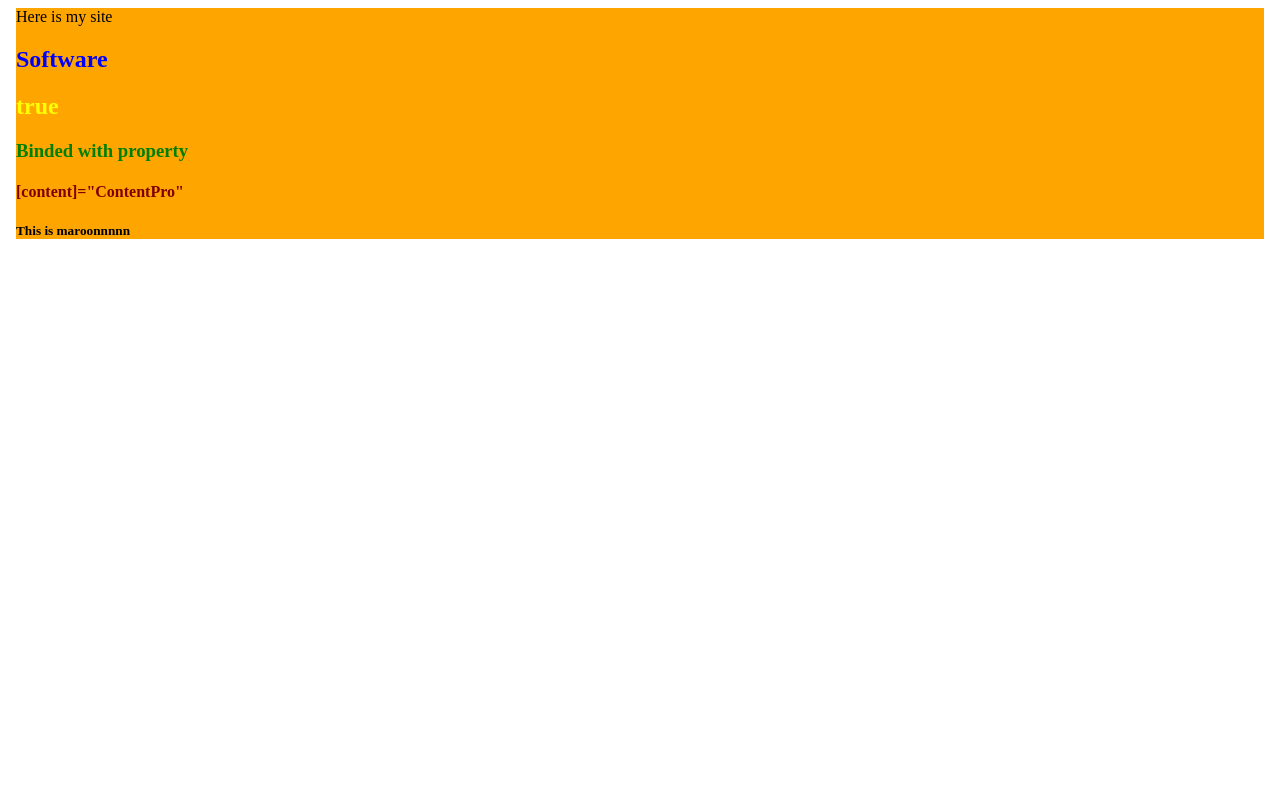
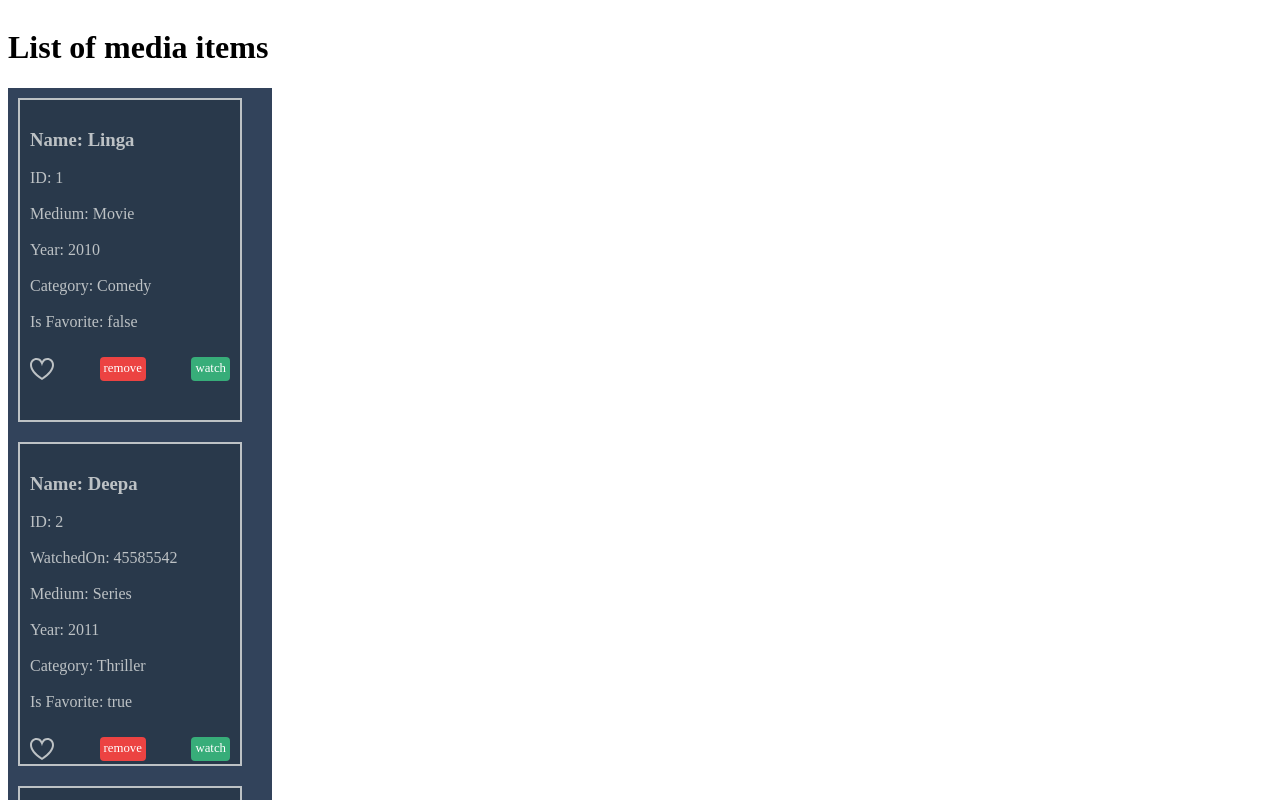
Before and after one commit to hulikeri/AngularBasic, an Angular app: page / in a window 1280 px wide. Shown: the top 800 px of the page. Built offline with nearby package versions, Linux system fonts and the light colour scheme.

Commit message:
NGFOR loop implementaion

```diff
--- a/src/app/app.component.html
+++ b/src/app/app.component.html
@@ -1,18 +1,15 @@
 <html>
+    <h1>{{title}}</h1>
     <section>
-        <body class="BodyProperties">Here is my site
+
+        <!-- <body class="BodyProperties">Here is my site
             <h1>{{title}}</h1>
             <h2>{{isReturnable()}}</h2>
             <h3 [textContent]="BindingProperty"></h3>
             <h4>[content]="ContentPro"</h4>
             <h5>This is maroonnnnn</h5>
-        </body>
-        <app-media-itmes [MediaInput]="firstMediaItems" (Delete)="OnMediaItemDelete($event)">
-            <head>
-                <title>Angular</title>
-            </head>
-
-        </app-media-itmes>
+        </body> -->
+        <app-media-item-list></app-media-item-list>
     </section>
     <router-outlet></router-outlet>
 </html>
--- a/src/app/app.component.scss
+++ b/src/app/app.component.scss
@@ -1,5 +1,27 @@
-h1{color: blue;}
-  h2{color: yellow;}
-  h3{color: green;}
-  h4{color: maroon;}
-  .BodyProperties{background-color: Orange;}
+:host {
+  display: flex;
+  min-height: 100%;
+}
+nav {
+  width: 68px;
+  background-color: #53ace4;
+}
+nav .icon {
+  width: 48px;
+  height: 48px;
+  margin: 10px;
+}
+section {
+  width: 100%;
+  background-color: #32435b;
+}
+section > header {
+  color: #ffffff;
+  padding: 10px;
+}
+section > header > h1 {
+  font-size: 2em;
+}
+section > header .description {
+  font-style: italic;
+}
--- a/src/app/app.component.ts
+++ b/src/app/app.component.ts
@@ -7,16 +7,16 @@ import { Component } from '@angular/core';
   styleUrls: ['./app.component.scss']
 })
 export class AppComponent {
-  title = 'Software';
+  title = 'List of media items';
   BindingProperty = 'Binded with property';
   ContentPro = 'Binded with contentqq'
   isReturnable(){
     return true;
   }
   firstMediaItems = {
-    Id: null,
-    Name: 'Ling',
-    Medium: 'Criud Operation with next buttons'
+    id: null,
+    name: 'Ling',
+    medium: 'Criud Operation with next buttons'
   }
 
   OnMediaItemDelete(mediaInput: any)
--- a/src/app/app.module.ts
+++ b/src/app/app.module.ts
@@ -4,11 +4,13 @@ import { BrowserModule } from '@angular/platform-browser';
 import { AppRoutingModule } from './app-routing.module';
 import { AppComponent } from './app.component';
 import { MediaItmesComponent } from './media-itmes/media-itmes.component';
+import { MediaItemListComponent } from './media-item-list/media-item-list.component';
 
 @NgModule({
   declarations: [
     AppComponent,
-    MediaItmesComponent
+    MediaItmesComponent,
+    MediaItemListComponent
   ],
   imports: [
     BrowserModule,
--- /dev/null
+++ b/src/app/media-item-list/media-item-list.component.html
@@ -0,0 +1,9 @@
+<app-media-itmes
+ *ngFor="let item of MediaItems"
+ [MediaInput]="item"
+ (Delete)="OnMediaItemDelete($event)" (Watch)="OnMediaItemWatched($event)">
+    <head>
+        <title>Angular</title>
+    </head>
+
+</app-media-itmes>
--- /dev/null
+++ b/src/app/media-item-list/media-item-list.component.scss
@@ -0,0 +1,37 @@
+:host {
+    display: flex;
+    height: calc(100% - 95px);
+    flex-direction: column;
+    padding: 10px;
+  }
+  header {
+    color: #c6c5c3;
+  }
+  header.medium-movies {
+    color: #53ace4;
+  }
+  header.medium-series {
+    color: #45bf94;
+  }
+  header > h2 {
+    font-size: 1.4em;
+  }
+  header > h2.error {
+    color: #d93a3e;
+  }
+  section {
+    flex: 1;
+    display: flex;
+    flex-flow: row wrap;
+    align-content: flex-start;
+  }
+  section > media-item {
+    margin: 10px;
+  }
+  footer {
+    text-align: right;
+  }
+  footer .icon {
+    width: 64px;
+    height: 64px;
+  }
--- /dev/null
+++ b/src/app/media-item-list/media-item-list.component.ts
@@ -0,0 +1,52 @@
+import { Component, OnInit } from '@angular/core';
+
+@Component({
+  selector: 'app-media-item-list',
+  templateUrl: './media-item-list.component.html',
+  styleUrls: ['./media-item-list.component.scss']
+})
+export class MediaItemListComponent implements OnInit {
+MediaItems = [
+  {
+    id: 1,
+    name: 'Linga',
+    medium: 'Movie',
+    category: 'Comedy',
+    year: 2010,
+    watchedOn: null,
+    isFavorite: false
+  },
+  {
+    id: 2,
+    name: 'Deepa',
+    medium: 'Series',
+    category: 'Thriller',
+    year: 2011,
+    watchedOn: 45585542,
+    isFavorite: true
+  },
+  {
+    id: 3,
+    name: 'Leisha',
+    medium: 'Kids',
+    category: 'Knowladge',
+    year: 2021,
+    watchedOn: null,
+    isFavorite: true
+  }
+]
+OnMediaItemDelete(MediaItem: any)
+{
+
+}
+
+OnMediaItemWatched(MediaItem: any)
+{
+
+}
+  constructor() { }
+
+  ngOnInit(): void {
+  }
+
+}
--- a/src/app/media-itmes/media-itmes.component.html
+++ b/src/app/media-itmes/media-itmes.component.html
@@ -1,9 +1,24 @@
+<section>
+    <h1>Name: {{MediaInput.name}}</h1>
+    <div>ID: {{MediaInput.id}}</div><br>
+    <ng-template [ngIf]="MediaInput.watchedOn">
+    <div>WatchedOn: {{MediaInput.watchedOn}}</div><br>
+    </ng-template>
+    <div>Medium: {{MediaInput.medium}} </div><br>
+    <div>Year: {{MediaInput.year}}</div><br>
+    <div>Category: {{MediaInput.category}}</div><br>
+    <div>Is Favorite: {{MediaInput.isFavorite}}</div><br>
 
-<div *ngIf="MediaInput.Id">
-    <h1>{{MediaInput.Id}}</h1>
-    <h2>{{MediaInput.Name}}</h2>
-    {{MediaInput.Medium}} <br><br>
-    <button id="btnAdd">add</button>
-    <button id="btnUpdate">Update</button>
-    <button id="btnRemove" (click)="OnDelete()">Remove</button> &nbsp;
-</div>
+    <div class="tools">
+        <svg class="favorite" xmlns="http://www.w3.org/2000/svg" viewBox="0 0 24 24">
+          <path d="M12 9.229c.234-1.12 1.547-6.229 5.382-6.229 2.22 0 4.618 1.551 4.618 5.003 0 3.907-3.627 8.47-10 12.629-6.373-4.159-10-8.722-10-12.629 0-3.484 2.369-5.005 4.577-5.005 3.923 0 5.145 5.126 5.423 6.231zm-12-1.226c0 4.068 3.06 9.481 12 14.997 8.94-5.516 12-10.929 12-14.997 0-7.962-9.648-9.028-12-3.737-2.338-5.262-12-4.27-12 3.737z"
+          />
+        </svg>
+        <a class="delete" (click)="OnDelete()">
+          remove
+        </a>
+        <a class="details" (click)="OnWatched()">
+          watch
+        </a>
+      </div>
+</section>
--- a/src/app/media-itmes/media-itmes.component.scss
+++ b/src/app/media-itmes/media-itmes.component.scss
@@ -1 +1,68 @@
-button{color: white; background-color: gray;}
+:host {
+    display: flex;
+    flex-direction: column;
+    width: 200px;
+    height: 300px;
+    border: 2px solid;
+    background-color: #29394b;
+    padding: 10px;
+    color: #bdc2c5;
+    margin: 0 20px 20px 0;
+    overflow-y: scroll;
+  }
+  h2 {
+    font-size: 1.6em;
+    flex: 1;
+  }
+  :host(.medium-movies) {
+    border-color: #53ace4;
+  }
+  :host(.medium-movies) > h2 {
+    color: #53ace4;
+  }
+  :host(.medium-series) {
+    border-color: #45bf94;
+  }
+  :host(.medium-series) > h2 {
+    color: #45bf94;
+  }
+  .tools {
+    margin-top: 8px;
+    display: flex;
+    flex-wrap: nowrap;
+    justify-content: space-between;
+  }
+  .favorite {
+    width: 24px;
+    height: 24px;
+    fill: #bdc2c5;
+    cursor: pointer;
+  }
+  .favorite.is-favorite {
+      fill: #37ad79;
+  }
+  .favorite.is-favorite-hovering {
+      fill: #45bf94;
+  }
+  .favorite.is-favorite.is-favorite-hovering {
+      fill: #ec4342;
+  }
+  .delete {
+    display: block;
+    background-color: #ec4342;
+    padding: 4px;
+    font-size: .8em;
+    border-radius: 4px;
+    color: #ffffff;
+    cursor: pointer;
+  }
+  .details {
+    display: block;
+    background-color: #37ad79;
+    padding: 4px;
+    font-size: .8em;
+    border-radius: 4px;
+    color: #ffffff;
+    cursor: pointer;
+    text-decoration: none;
+  }
--- a/src/app/media-itmes/media-itmes.component.ts
+++ b/src/app/media-itmes/media-itmes.component.ts
@@ -1,3 +1,4 @@
+import { outputAst } from '@angular/compiler';
 import { Component, OnInit, Input, Output, EventEmitter } from '@angular/core';
 
 @Component({
@@ -8,8 +9,7 @@ import { Component, OnInit, Input, Output, EventEmitter } from '@angular/core';
 export class MediaItmesComponent implements OnInit {
   @Input() MediaInput: any;
   @Output() Delete = new EventEmitter();
-  constructor() { }
-
+  @Output() Details = new EventEmitter();
   ngOnInit(): void {
   }
 
@@ -18,4 +18,10 @@ export class MediaItmesComponent implements OnInit {
     console.log("Deleted");
     this.Delete.emit(this.MediaInput);
   }
+
+  OnWatched()
+  {
+    console.log("Watched");
+    this.Details.emit(this.MediaInput);
+  }
 }
```
Also changed, not shown: 1 other file (tests, documents, lock files or other folders).
